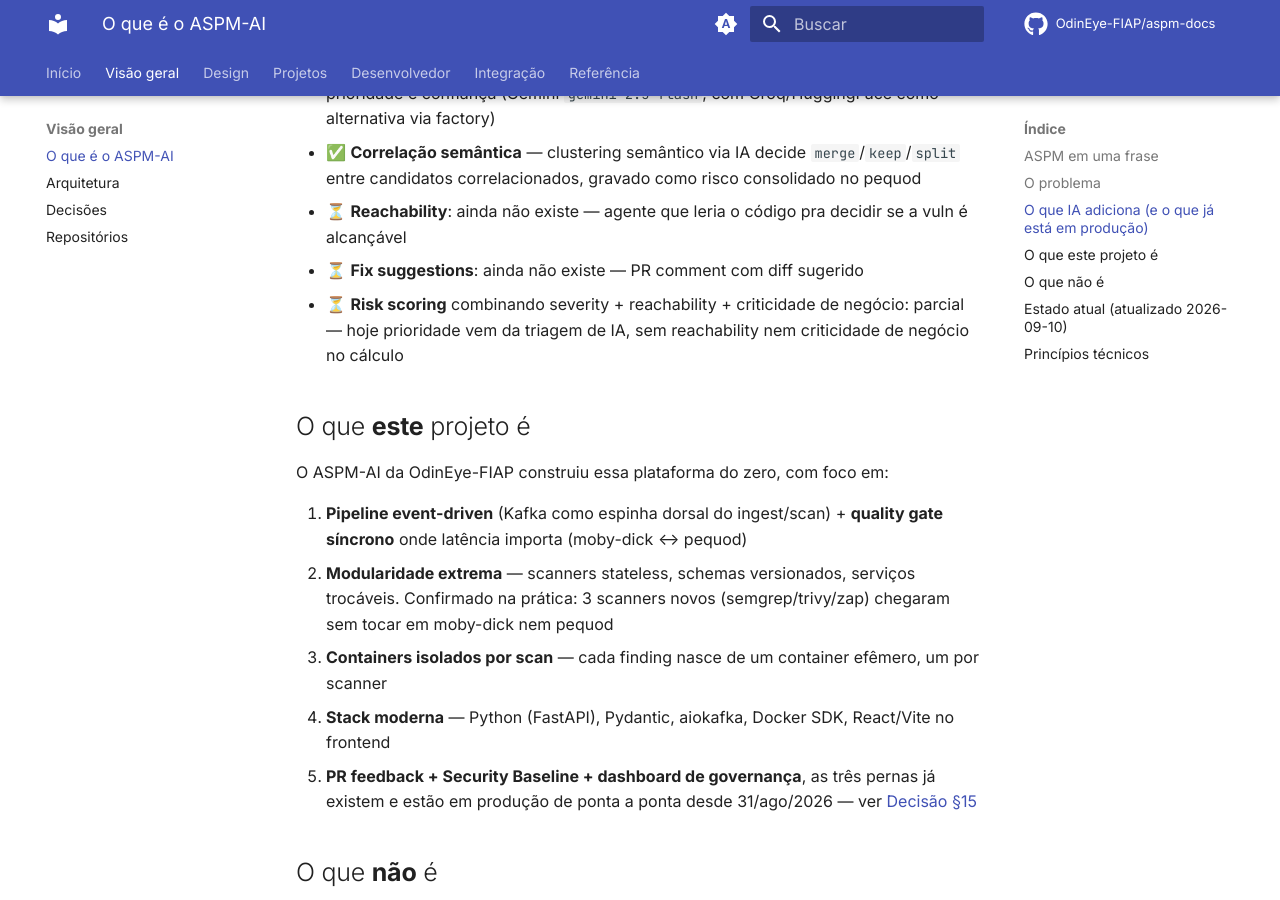
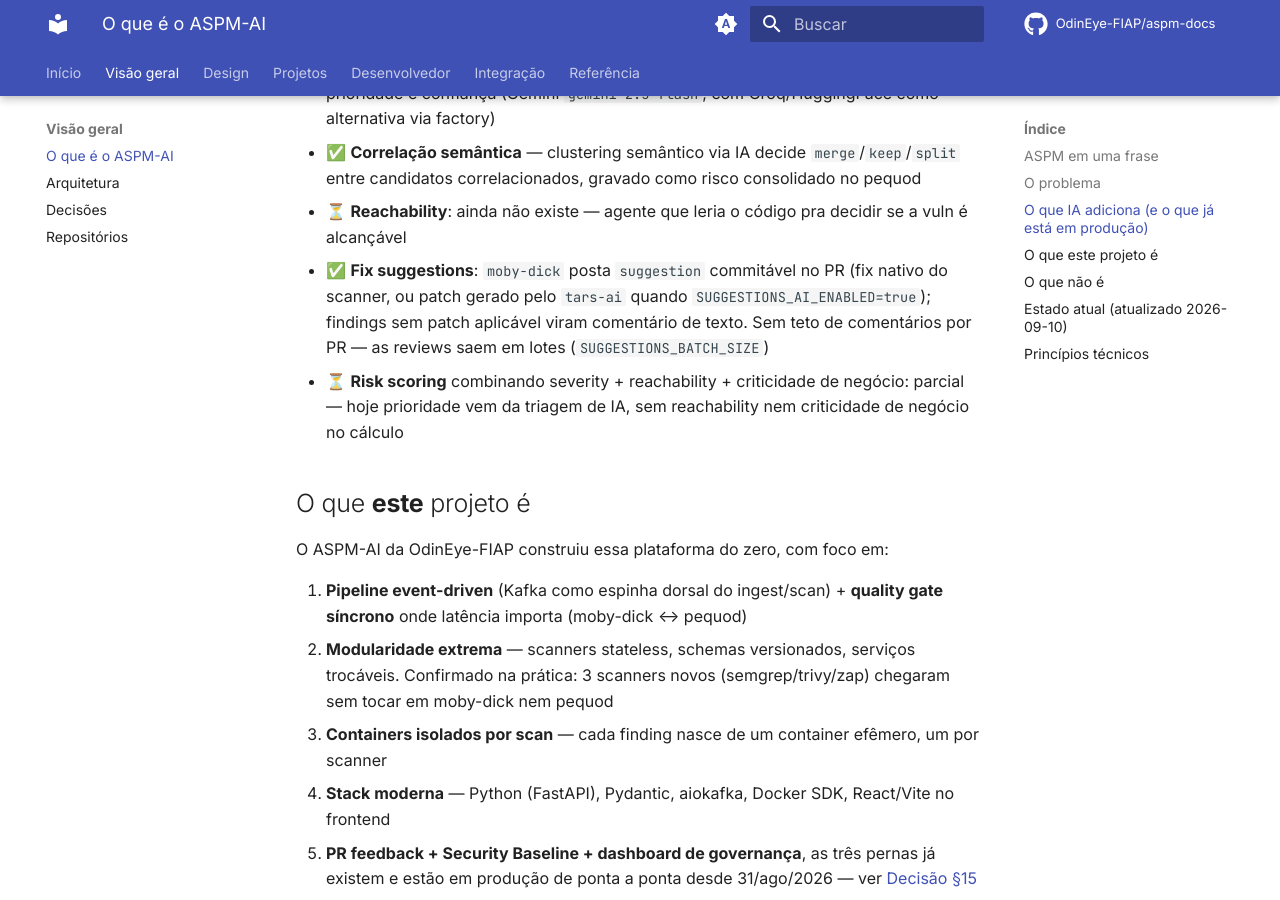
Before and after one commit to OdinEye-FIAP/aspm-docs, an MkDocs documentation site: the page built from docs/overview/what-is-aspm.md, in a window 1280 px wide and 900 px high, scrolled down 1035 px. Built offline with MkDocs 1.6.1 and Material for MkDocs 9.7.7, drawn with Linux system fonts in a browser that asks for light colours; comment, search, counter and statistics services are not loaded; some of the changed text lies outside the part shown.

Commit message:
docs: fix suggestions deixam de constar como não iniciadas
moby-dick posta commit suggestions (fix nativo do scanner ou patch via TARS,
opt-in), sem teto de comentários por PR.

Co-Authored-By: Claude Sonnet 5.5 <noreply@anthropic.com>
Claude-Session: https://claude.ai/code/session_017p2tf5WFNH9YWHqvEi9dz4

```diff
--- a/docs/overview/what-is-aspm.md
+++ b/docs/overview/what-is-aspm.md
@@ -29,7 +29,7 @@ Plataformas ASPM resolvem isso: 1 schema unificado, 1 lugar pra triagem, 1 fonte
 - ✅ **Triagem automática** — `tars-ai` classifica findings/clusters com recomendação, prioridade e confiança (Gemini `gemini-2.5-flash`, com Groq/HuggingFace como alternativa via factory)
 - ✅ **Correlação semântica** — clustering semântico via IA decide `merge`/`keep`/`split` entre candidatos correlacionados, gravado como risco consolidado no pequod
 - ⏳ **Reachability**: ainda não existe — agente que leria o código pra decidir se a vuln é alcançável
-- ⏳ **Fix suggestions**: ainda não existe — PR comment com diff sugerido
+- ✅ **Fix suggestions**: `moby-dick` posta `suggestion` commitável no PR (fix nativo do scanner, ou patch gerado pelo `tars-ai` quando `SUGGESTIONS_AI_ENABLED=true`); findings sem patch aplicável viram comentário de texto. Sem teto de comentários por PR — as reviews saem em lotes (`SUGGESTIONS_BATCH_SIZE`)
 - ⏳ **Risk scoring** combinando severity + reachability + criticidade de negócio: parcial — hoje prioridade vem da triagem de IA, sem reachability nem criticidade de negócio no cálculo
 
 ## O que **este** projeto é
@@ -61,7 +61,7 @@ O ASPM-AI da OdinEye-FIAP construiu essa plataforma do zero, com foco em:
 | Fase 3.5 — Clustering semântico + risco consolidado | ✅ concluída |
 | Fase 3.75 — Dashboard de governança (heimdall-dashboard) | ✅ concluída |
 | Fase 4 — Reachability analysis | ⏳ não iniciada |
-| Fase 4 — Fix suggestions automáticos | ⏳ não iniciada |
+| Fase 4 — Fix suggestions automáticos | ✅ concluída (fix nativo + patch via IA opt-in) |
 | Fase 5 — Risk scoring com criticidade de negócio + SLA | ⏳ não iniciada |
 
 !!! note "Sobre a Fase 2.5"
```
Also changed, not shown: docs/index.md (+2 -1 lines), docs/overview/decisions.md (+1 -1 lines).
